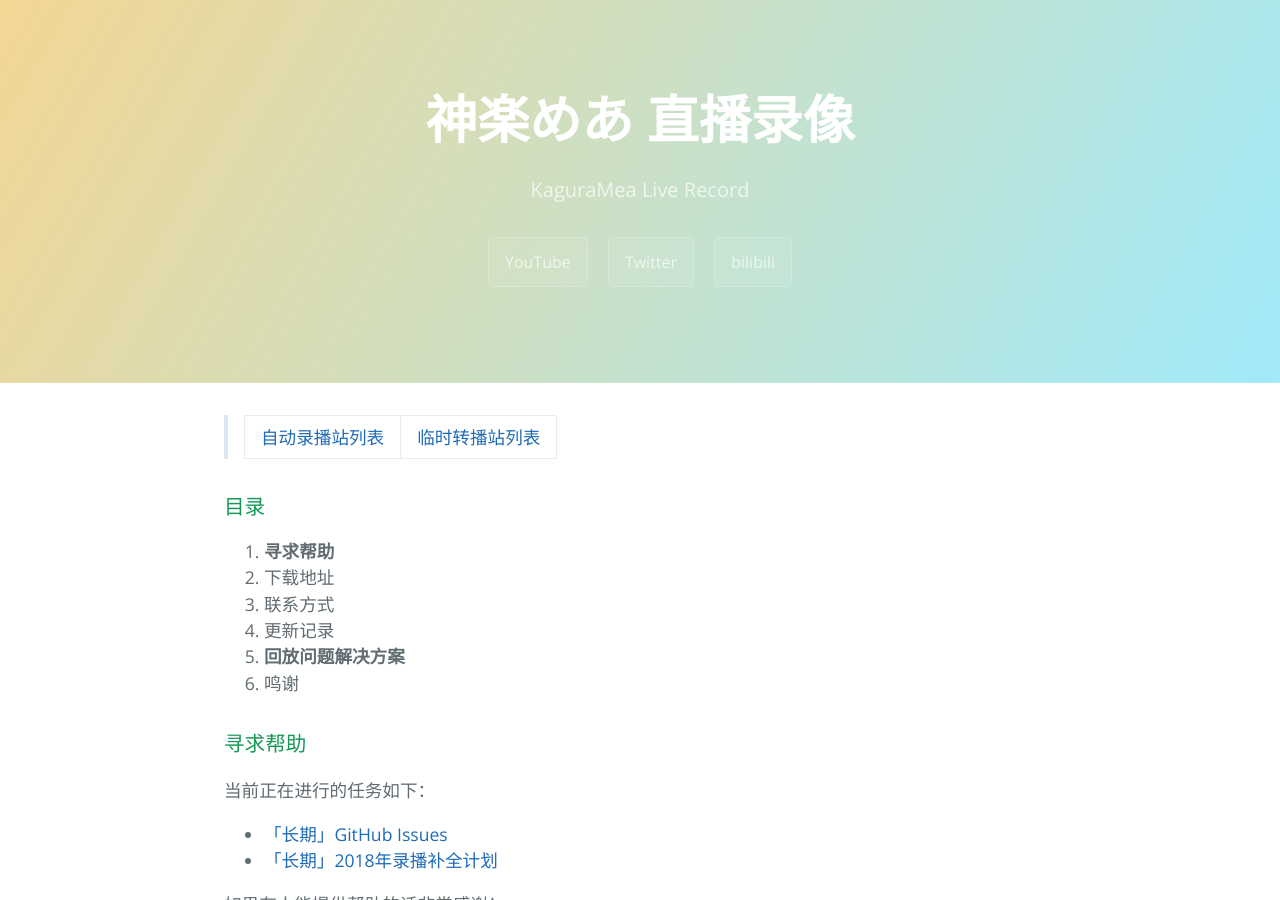
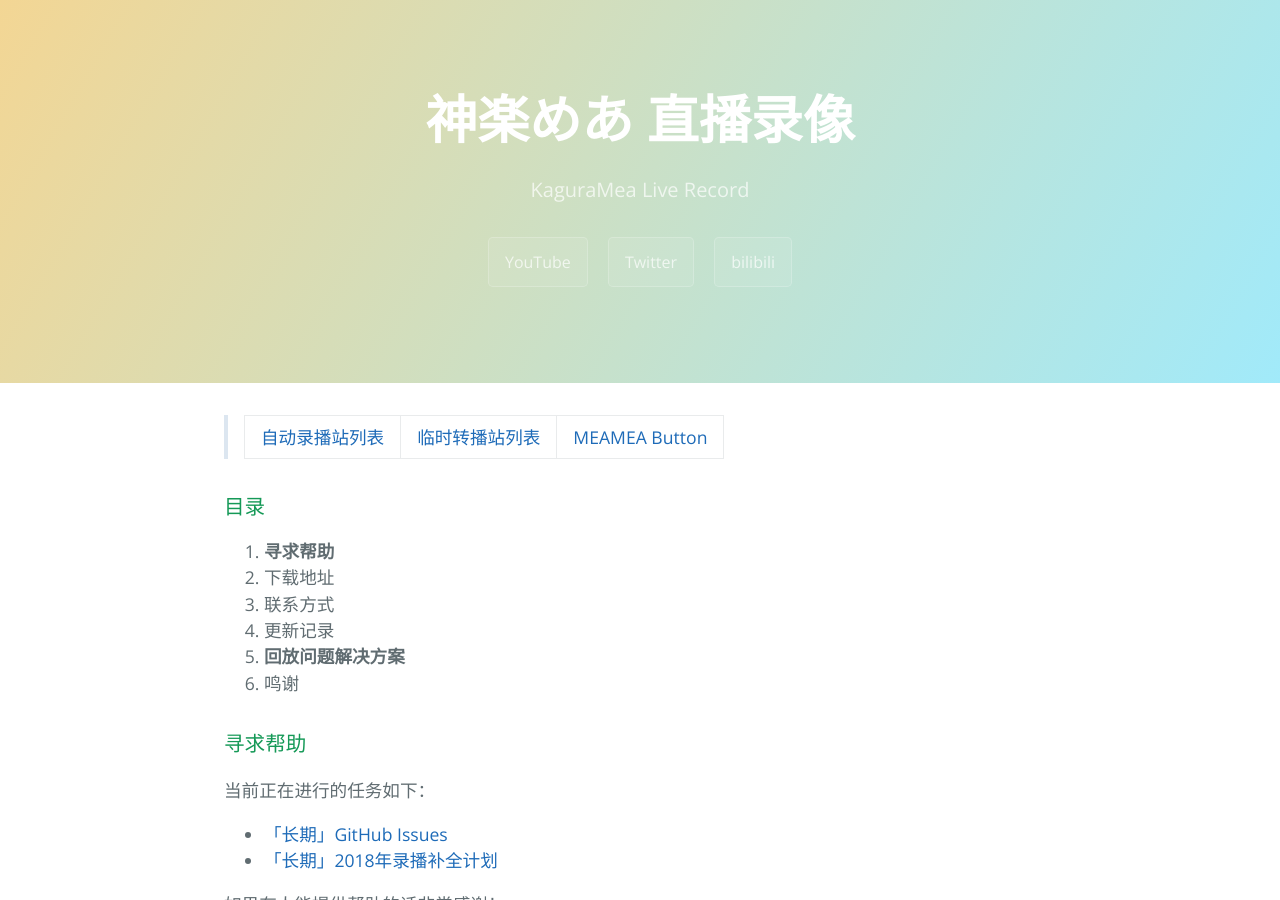
Before and after one commit to kaguramea-record/kaguramea-record.github.io, a Jekyll site: the page built from index.md, in a window 1280 px wide and 900 px high. Built offline with Jekyll 4.4.1, drawn with Linux system fonts in a browser that asks for light colours; comment, search, counter and statistics services are not loaded.

Commit message:
Add meamea button

```diff
--- a/index.md
+++ b/index.md
@@ -2,7 +2,7 @@
 layout: default
 ---
 
-> [自动录播站列表](./auto-recorder.html) | [临时转播站列表](./restreamer.html)
+> | [自动录播站列表](./auto-recorder.html) | [临时转播站列表](./restreamer.html) | [MEAMEA Button](https://meamea.moe/) |
 
 ### 目录
 
```
